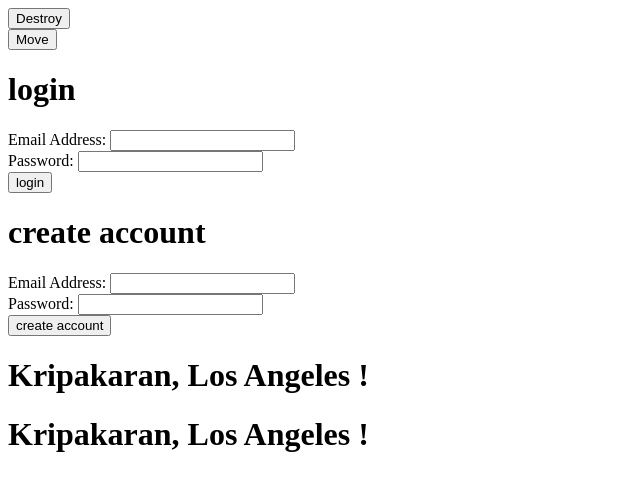
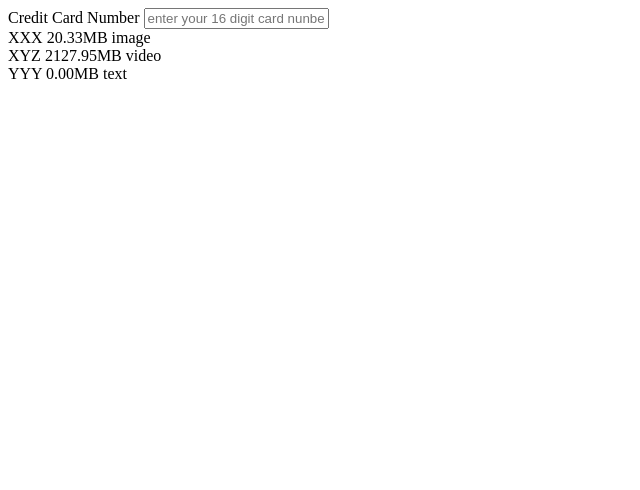
Before and after one commit to Kripakaran/advancedAngular, an Angular app: page / in a window 1280 px wide. Shown: the top 490 px of the page, without its empty margins (0-640 px from the left). Built offline with nearby package versions, Linux system fonts and the light colour scheme.

Commit message:
feat: Add custom pipes and directives

```diff
--- a/src/app/app.component.html
+++ b/src/app/app.component.html
@@ -5,7 +5,7 @@
 
 <!-- dynamically rendering auth-form component below -->
 
-<div #entry>
+<!-- <div #entry>
 
     <div>
         <button (click)= "destroyComponent()">
@@ -28,22 +28,47 @@
 </ng-template>
 
 
-<!-- aliter implementation of dynamic template  -->
+ aliter implementation of dynamic template  -->
 
 
-<ng-container
+<!-- <ng-container
 [ngTemplateOutlet] = "tmpl"
 [ngTemplateOutletContext] = "ctx"
 >
 
 
-</ng-container>
-
-</div>
+</ng-container> -->
 
 
 
 
 
 
+
+    Credit Card Number
+    <input
+        name = "creditCard"
+        type = "text"
+        placeholder = "enter your 16 digit card nunber"
+        credit-card
+    >
+
+
+    <div *ngFor = "let file of files;">
+        {{ file.name }}
+        {{ file.size | filesize}}
+        {{ file.type }}
+    </div>
+
+
+
+    <div *ngFor = "let file of mapped;">
+        {{ file.name }}
+        {{ file.size | filesize}}
+        {{ file.type }}
+    </div>
+
+
+
+
 </div>
--- a/src/app/app.component.ts
+++ b/src/app/app.component.ts
@@ -1,61 +1,100 @@
 import { AfterViewInit, ChangeDetectorRef, Component, ComponentFactoryResolver, ComponentRef, TemplateRef, ViewChild, ViewContainerRef } from '@angular/core';
 import { AuthFormComponent } from './auth-form/auth-form.component';
 import { User } from './auth-form/User';
+import { FilesizePipe } from './filesize.pipe';
+
+
+interface Files {
+  name: string;
+  size: number;
+  type: string;
+}
 
 @Component({
   selector: 'app-root',
   templateUrl: './app.component.html',
-  styleUrls: ['./app.component.css']
+  styleUrls: ['./app.component.css'],
+  providers: [FilesizePipe]
 })
-export class AppComponent implements AfterViewInit{
 
 
-  @ViewChild('entry', { read: ViewContainerRef }) entry: ViewContainerRef;
+
+export class AppComponent {
+
+
+  // @ViewChild('entry', { read: ViewContainerRef }) entry: ViewContainerRef;
 
 
 
 
-  component : ComponentRef<AuthFormComponent>;
-  title = 'advanced-angular';
+  // component : ComponentRef<AuthFormComponent>;
+  // title = 'advanced-angular';
 
-  @ViewChild('tmpl') tmpl: TemplateRef<any>;
+  // @ViewChild('tmpl') tmpl: TemplateRef<any>;
 
   constructor(private resolver: ComponentFactoryResolver, private cd : ChangeDetectorRef){}
 
-  ngAfterViewInit(){
-    const authFormFactory = this.resolver.resolveComponentFactory(AuthFormComponent);
-    const component2 = this.entry.createComponent(authFormFactory);
-    this.component = this.entry.createComponent(authFormFactory);
-    this.component.instance.title = 'create account'; // equivalent to @Input()
-    this.component.instance.submittedUser.subscribe(res => {
-      console.log(res);
-    }); // equivalent to Output()
 
-    this.entry.createEmbeddedView(this.tmpl, {
-      $implicit: 'Kripakaran',
-      location: 'Los Angeles'
-    });
+  mapped: Files[] = [];
+  files: Files[] = [
+    {
+      name: 'XXX',
+      size: 21312314,
+      type: 'image'
+    },
 
-    this.cd.detectChanges();
-  }
+    {
+      name: 'XYZ',
+      size: 2231312312,
+      type: 'video'
+    },
 
-  // rememberMe: Boolean = false;
+    {
+      name: 'YYY',
+      size: 1234,
+      type: 'text'
+    },
+  ]
 
-  ctx =  {
-    $implicit: 'Kripakaran',
-    location: 'Los Angeles'
-  };
 
-  loginUser(emittedUser: User){
-    console.log('logged account', emittedUser);
-  }
 
-  destroyComponent(){
-    this.component.destroy();
-  }
 
-  moveComponent(){
-    this.entry.move(this.component.hostView, 0);
-  }
+
+
+  // ngAfterViewInit(){
+  //   const authFormFactory = this.resolver.resolveComponentFactory(AuthFormComponent);
+  //   const component2 = this.entry.createComponent(authFormFactory);
+  //   this.component = this.entry.createComponent(authFormFactory);
+  //   this.component.instance.title = 'create account'; // equivalent to @Input()
+  //   this.component.instance.submittedUser.subscribe(res => {
+  //     console.log(res);
+  //   }); // equivalent to Output()
+
+  //   this.entry.createEmbeddedView(this.tmpl, {
+  //     $implicit: 'Kripakaran',
+  //     location: 'Los Angeles'
+  //   });
+
+  //   this.cd.detectChanges();
+  // }
+
+  // // rememberMe: Boolean = false;
+
+  // ctx =  {
+  //   $implicit: 'Kripakaran',
+  //   location: 'Los Angeles'
+  // };
+
+  // loginUser(emittedUser: User){
+  //   console.log('logged account', emittedUser);
+  // }
+
+  // destroyComponent(){
+  //   this.component.destroy();
+  // }
+
+  // moveComponent(){
+  //   this.entry.move(this.component.hostView, 0);
+  // }
 
 }
--- a/src/app/app.module.ts
+++ b/src/app/app.module.ts
@@ -7,13 +7,17 @@ import { AppComponent } from './app.component';
 import { AuthFormComponent } from './auth-form/auth-form.component';
 import { AuthRememberComponent } from './auth-remember/auth-remember.component';
 import { AuthMessageComponent } from './auth-message/auth-message.component';
+import { CreditCardDirective } from './credit-card.directive';
+import { FilesizePipe } from './filesize.pipe';
 
 @NgModule({
   declarations: [
     AppComponent,
     AuthFormComponent,
     AuthRememberComponent,
-    AuthMessageComponent
+    AuthMessageComponent,
+    CreditCardDirective,
+    FilesizePipe
   ],
   imports: [
     BrowserModule,
--- /dev/null
+++ b/src/app/credit-card.directive.ts
@@ -0,0 +1,41 @@
+import { Directive, HostBinding, HostListener } from '@angular/core';
+
+@Directive({
+  selector: '[credit-card]'
+})
+export class CreditCardDirective {
+
+  constructor() { }
+
+  // property binding on border property if we enter invalid input
+  @HostBinding('style.border')
+    border: string;
+
+
+  @HostListener('input', ['$event'])
+  onKeyDown(event: KeyboardEvent){
+    // console.log(event); [value is present in event.target.value]
+    const input = event.target as HTMLInputElement;
+
+    let trimmed = input.value.replace(/\s+/g, '');  // removes all whitespace characters
+    if (trimmed.length > 16){
+      trimmed = trimmed.substr(0,16);   // puts restraint of only 16 characters allowed
+    }
+
+    const numbers = [];
+    for( let i = 0; i < trimmed.length; i+=4){
+      numbers.push(trimmed.substr(i,4));  // divide the 16 numbers into individual substrings of length 4
+    }
+
+    input.value = numbers.join(' ');   // join the 16 numbers through empty space and output in the textbox
+
+
+    this.border = '1px solid blue';
+
+    if(/[^\d]+/.test(trimmed)){       // testing for alphabets in 16 digit input
+      this.border = '1px solid red';    // if so, change border of textbox to red!
+    }
+  }
+
+
+}
--- /dev/null
+++ b/src/app/filesize.pipe.ts
@@ -0,0 +1,13 @@
+import { Pipe, PipeTransform } from '@angular/core';
+
+@Pipe({
+  name: 'filesize'
+})
+export class FilesizePipe implements PipeTransform {
+
+  transform(value:number, extension: string = 'MB') {
+    // console.log(value);
+    return (value / (1024 * 1024)).toFixed(2) + extension;
+  }
+
+}
```
Also changed, not shown: 2 other files (tests, documents, lock files or other folders).
